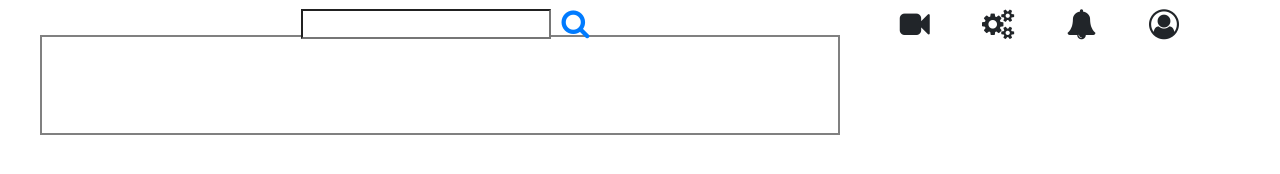
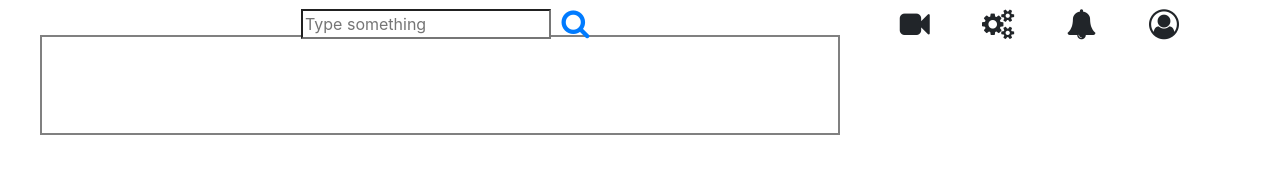
Before and after one commit to pujithad22/pujithad22.github.io, a plain HTML site: page index.html in a window 1280 px wide. Drawn offline with nearby package versions, Linux system fonts and the light colour scheme.

Commit message:
Update index.html

```diff
--- a/index.html
+++ b/index.html
@@ -58,7 +58,7 @@ width: 250px;
 
 <div class="container">
 <nav class="navbar navbar-default">
-	<input type="search" class="sb" id="search"><a href="#"><i class="fa fa-search" style="font-size:30px;" aria-hidden="true" id="btn"></i></a>
+	<input type="search" placeholder="Type something" class="sb" id="search"><a href="#"><i class="fa fa-search" style="font-size:30px;" aria-hidden="true" id="btn"></i></a>
 	<i class="fa fa-video-camera" style="font-size:30px;"></i>&nbsp &nbsp &nbsp &nbsp
 	<i class="fa fa-cogs" style="font-size:30px;" aria-hidden="true"></i>&nbsp &nbsp &nbsp &nbsp
 	<i class="fa fa-bell" style="font-size:30px;" aria-hidden="true"></i>&nbsp &nbsp &nbsp &nbsp
```
